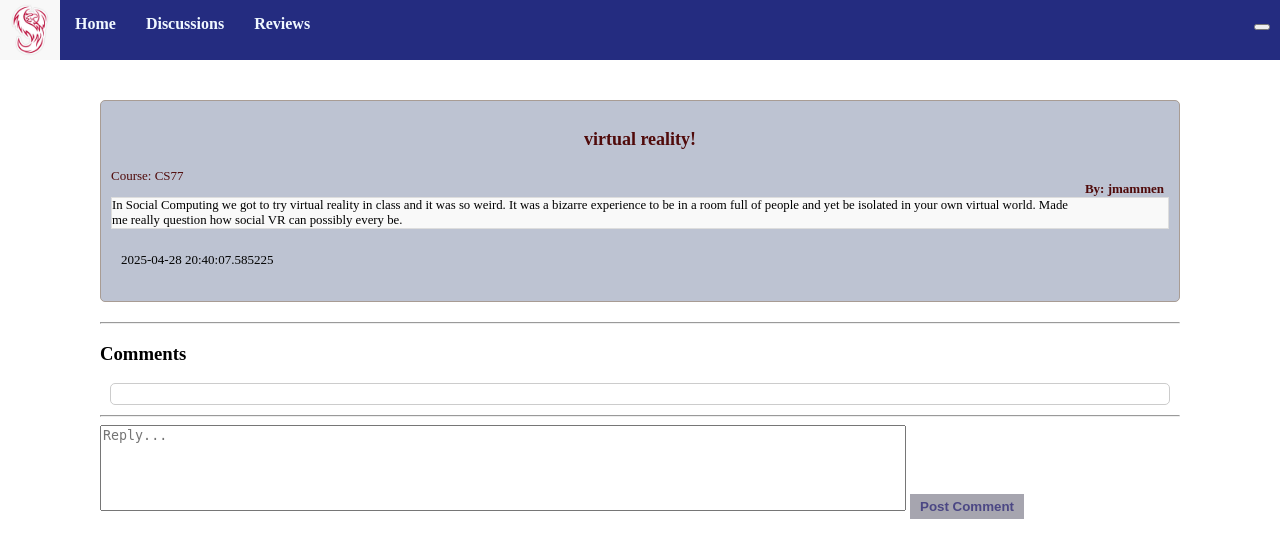
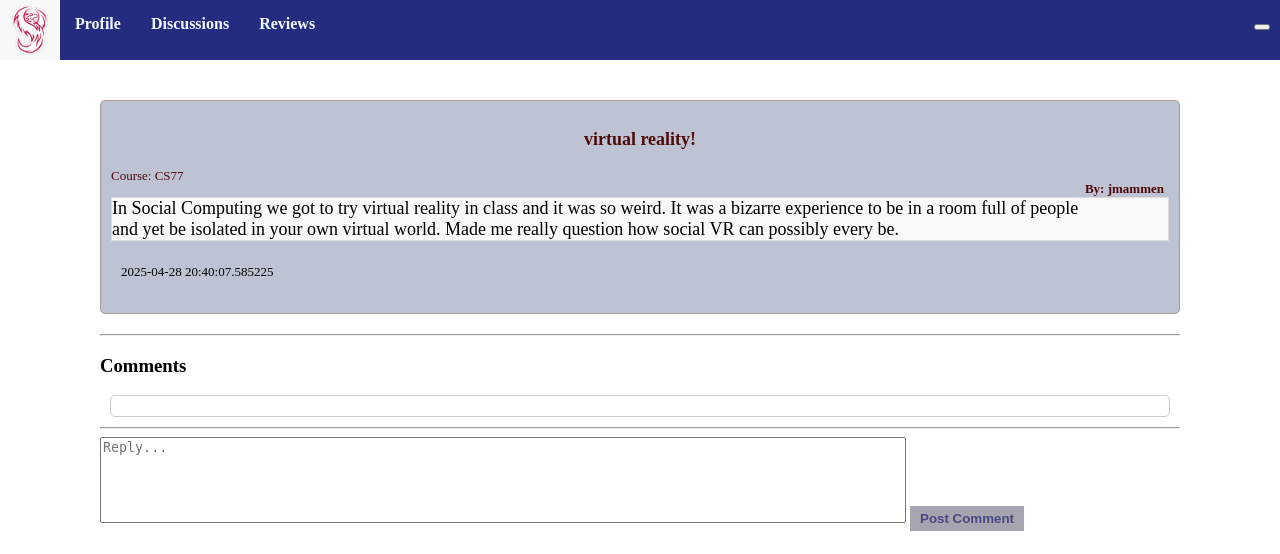
Before and after one commit to cs77-S25/final_project-ahayash1-jmammen1-kvallej1, a Flask app: page /discussion/1 in a window 1280 px wide. Shown: the top 554 px of the page. Run offline with Flask 3, Linux system fonts and the light colour scheme; data comes from the database, SQL or seed files in the repository; both versions use the stored data as it was after the commit.

Commit message:
final touches 2

```diff
--- a/static/styles/base.css
+++ b/static/styles/base.css
@@ -161,6 +161,7 @@ a {
     border-radius: 5px;
     /* Slightly rounded corners */
     font-family:montserrat;
+    font-size: large;
 }
 
 .specificpost {
@@ -175,6 +176,7 @@ a {
     margin: auto;
     /* Space between posts */
     background-color: #f9f9f9;
+    font-size: large;
     /* Slightly darker background */
 
 }
--- a/templates/base.html
+++ b/templates/base.html
@@ -23,7 +23,7 @@
 
             <ul id="navigation">
                 <li>
-                    <a href="{{ url_for('home') }}">Home</a>
+                    <a href="{{ url_for('home') }}">Profile</a>
                 </li>
                 <li>
                     <a href="{{ url_for('discussions') }}">Discussions</a>
```
Also changed, not shown: instance/database.db.
